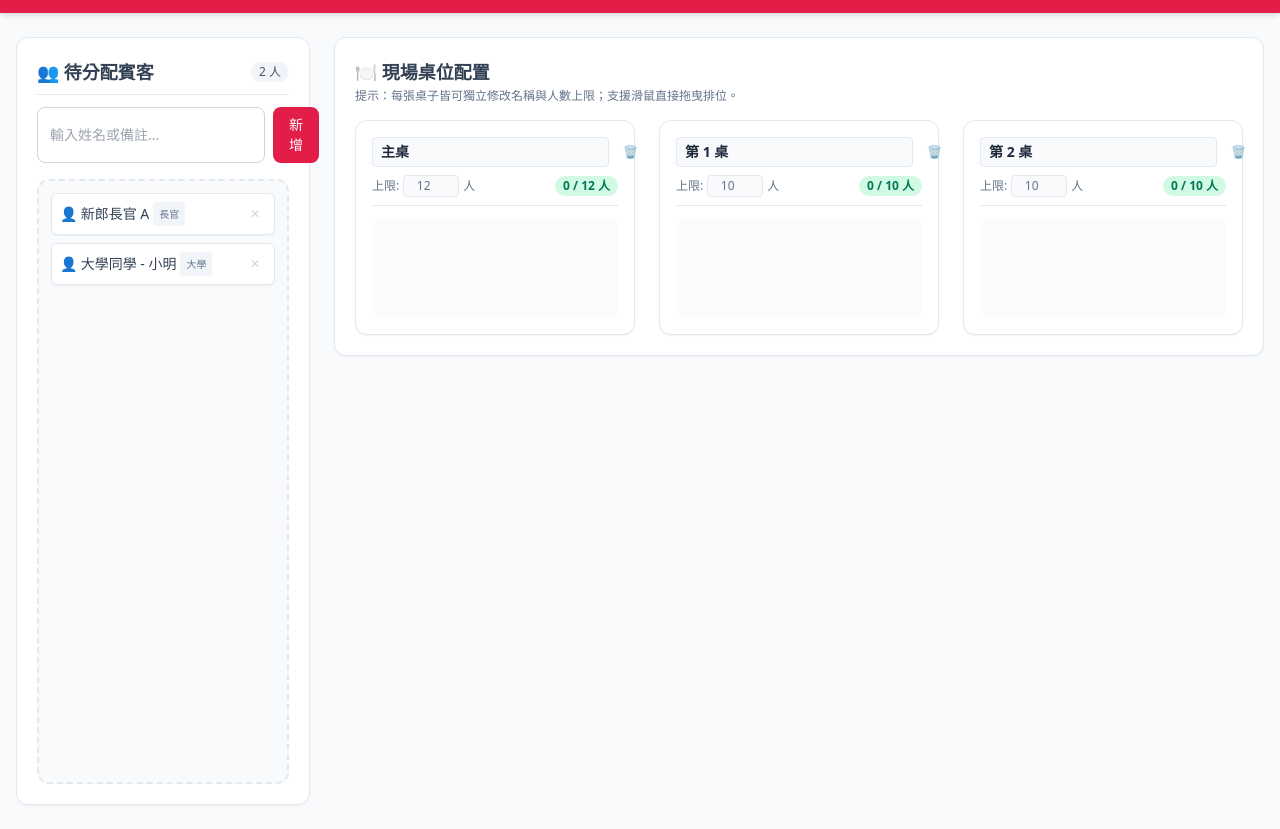
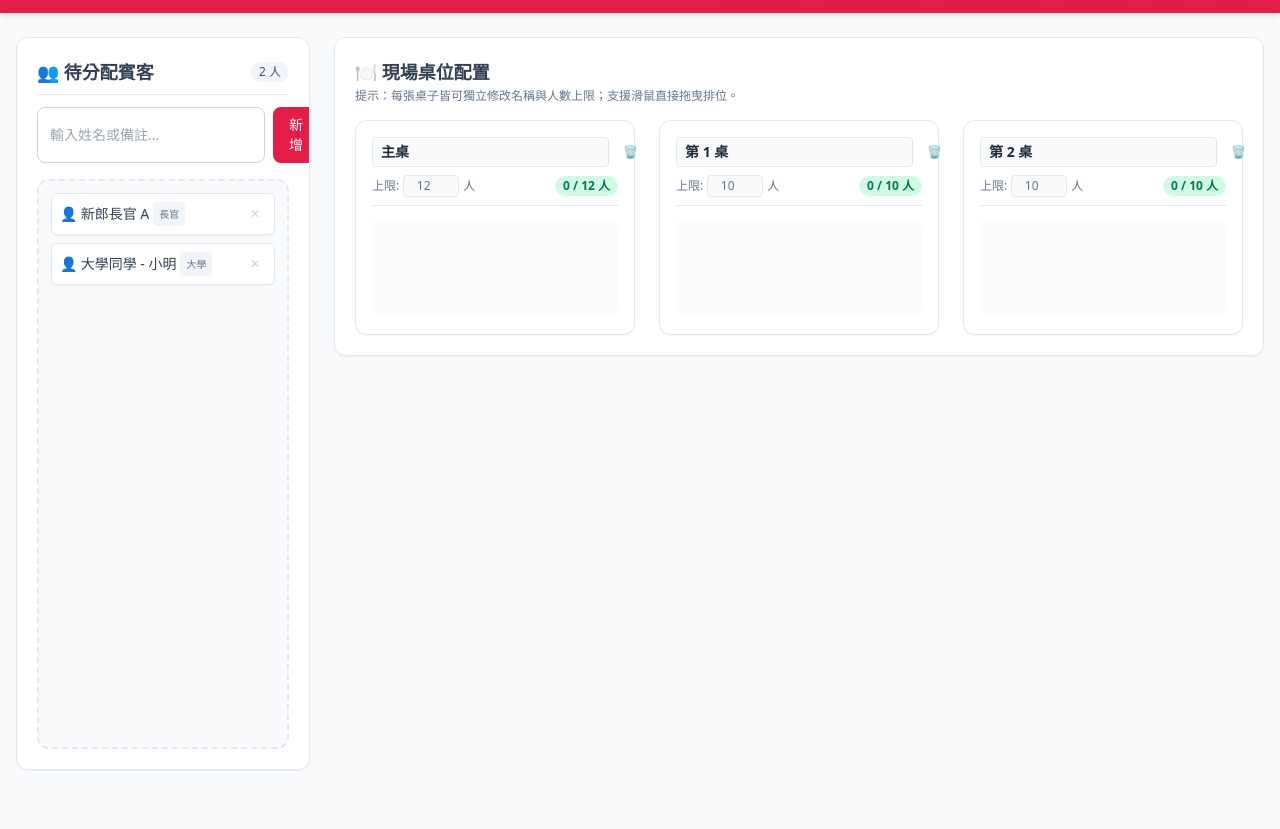
Before and after one commit to kawspeng/wedding-tables, a plain HTML site: page index.html in a window 1280 px wide. Shown: the part 55-884 px from the top of the page. After the commit the page ends 849 px from the top, so only its background shows below. Drawn offline with nearby package versions, Linux system fonts and the light colour scheme; a script that the page names is missing.

Commit message:
Update index.html

```diff
--- a/index.html
+++ b/index.html
@@ -37,8 +37,8 @@
 
     <main class="max-w-7xl mx-auto px-4 py-6 flex-grow grid grid-cols-1 lg:grid-cols-4 gap-6 w-full">
 
-        <div class="lg:col-span-1 flex flex-col gap-6 lg:sticky lg:top-4 lg:self-start lg:h-[calc(100vh-2rem)]">
-            <div class="bg-white p-5 rounded-xl shadow-sm border border-slate-200 flex-grow flex flex-col">
+        <div class="lg:col-span-1 lg:sticky lg:top-4 lg:self-start">
+            <div class="bg-white p-5 rounded-xl shadow-sm border border-slate-200 flex flex-col overflow-hidden">
                 <div class="flex justify-between items-center mb-3 border-b pb-2">
                     <h2 class="text-lg font-semibold text-slate-700">👥 待分配賓客</h2>
                     <span id="unassigned-count" class="text-xs bg-slate-100 text-slate-600 px-2 py-0.5 rounded-full font-medium">0 人</span>
@@ -50,7 +50,9 @@
                     <button type="submit" class="bg-rose-600 hover:bg-rose-700 text-white px-4 py-2 rounded-lg text-sm font-medium transition">新增</button>
                 </form>
 
-                <div id="unassigned-list" class="bg-slate-50 border-2 border-dashed border-slate-200 rounded-xl p-3 flex-1 min-h-0 overflow-y-auto overscroll-contain space-y-2">
+                <div id="unassigned-list"
+                     class="bg-slate-50 border-2 border-dashed border-slate-200 rounded-xl p-3 overflow-y-auto overscroll-contain space-y-2
+                            h-[calc(100vh-230px)]">
                     </div>
             </div>
         </div>
```
